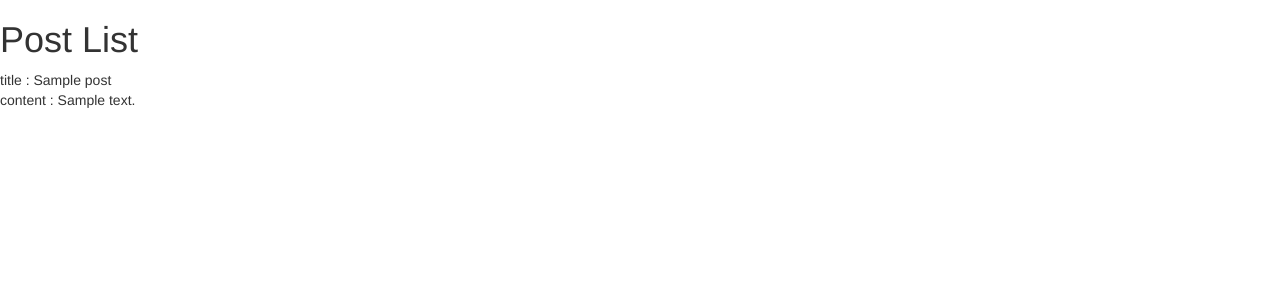
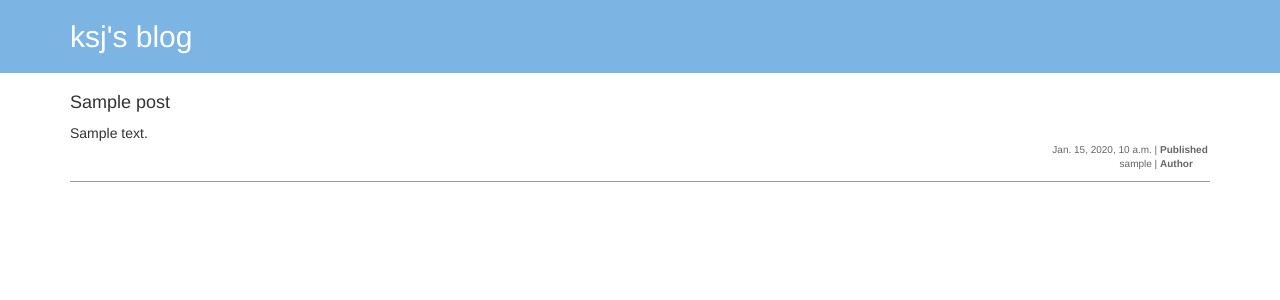
Before and after one commit to darkblank/djangogirls, a Django app: template djangogirls/templates/blog/post_list.html in a window 1280 px wide. Shown: the top 300 px of the page. Run offline with Django 3.2, Linux system fonts and the light colour scheme; the template is opened without the code that fills it: most values are stand-ins (such as "Sample title", 1, 10 or a date in 2020); some libraries are stand-ins or nearby versions.

Commit message:
css폴더 추가, template 업데이트

```diff
--- /dev/null
+++ b/djangogirls/static/css/blog.css
@@ -0,0 +1,35 @@
+.blog-header {
+    background-color: #7cb4e4;
+    padding-top: 20px;
+    padding-bottom: 20px;
+    width: 100%;
+}
+.blog-header .blog-title {
+    margin: 0;
+}
+.blog-header .blog-title > a, a:hover, a:visited {
+    color: white;
+    text-decoration: none;
+}
+
+.post-container {
+
+}
+.post-container > .post {
+    padding-top: 10px;
+    padding-bottom: 10px;
+    border-bottom: 1px solid #999;
+}
+.post-container > .post > p {
+    margin: 0;
+}
+.post-container > .post > p.right-text {
+    text-align: right;
+    font-size: 10px;
+    color: #666;
+}
+.post-container > .post > p.right-text > strong {
+    width: 50px;
+    display: inline-block;
+    text-align: left;
+}
--- a/djangogirls/templates/blog/post_list.html
+++ b/djangogirls/templates/blog/post_list.html
@@ -1,20 +1,35 @@
 {% load static %}
 <!doctype html>
-<html lang="en">
+<html lang="ko">
 <head>
 	<meta charset="UTF-8">
 	<meta name="viewport"
 	      content="width=device-width, user-scalable=no, initial-scale=1.0, maximum-scale=1.0, minimum-scale=1.0">
 	<meta http-equiv="X-UA-Compatible" content="ie=edge">
+	<!--정적파일을 참조하는 템플릿 static태그 (STATICFILES_DIRS의 path를 기준으로 상대경로)-->
 	<link rel="stylesheet" href="{% static 'bootstrap/css/bootstrap.css' %}">
-    <title>Post list</title>
+	<link rel="stylesheet" href="{% static 'css/blog.css' %}">
+	<title>김승준 블로그</title>
 </head>
 <body>
-    <h1>Post List</h1>
+	<div class="blog-header">
+		<div class="container">
+			<h2 class="blog-title"><a href="">ksj's blog</a></h2>
+		</div>
+	</div>
+	<div class="container">
+		<div class="post-container">
+		{% for post in posts %}
+			<div class="post">
+				<h4 class="post-title">{{ post.title }}</h4>
+				<p class="content">{{ post.content|linebreaksbr|truncatewords:20 }}</p>
+				<p class="right-text">{{ post.published_date }} | <strong>Published</strong></p>
+				<p class="right-text">{{ post.author.username }} | <strong>Author</strong></p>
 
-    {% for post in posts %}
-        <div>title : {{ post.title }}</div>
-        <div>content : {{ post.content|linebreaksbr|truncatewords:10 }}</div>
+			</div>
 		{% endfor %}
+		</div>
+	</div>
+
 </body>
 </html>
```
Lines whose indentation alone changed are shown as unchanged.
